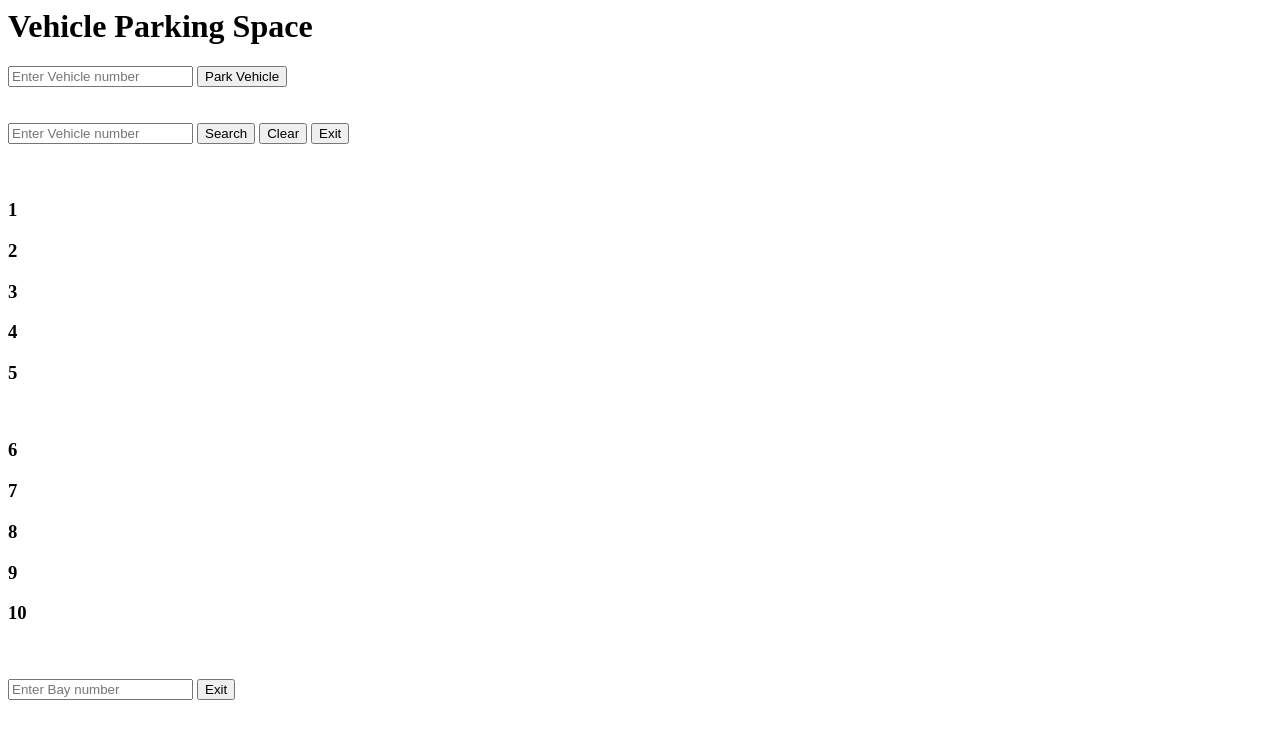
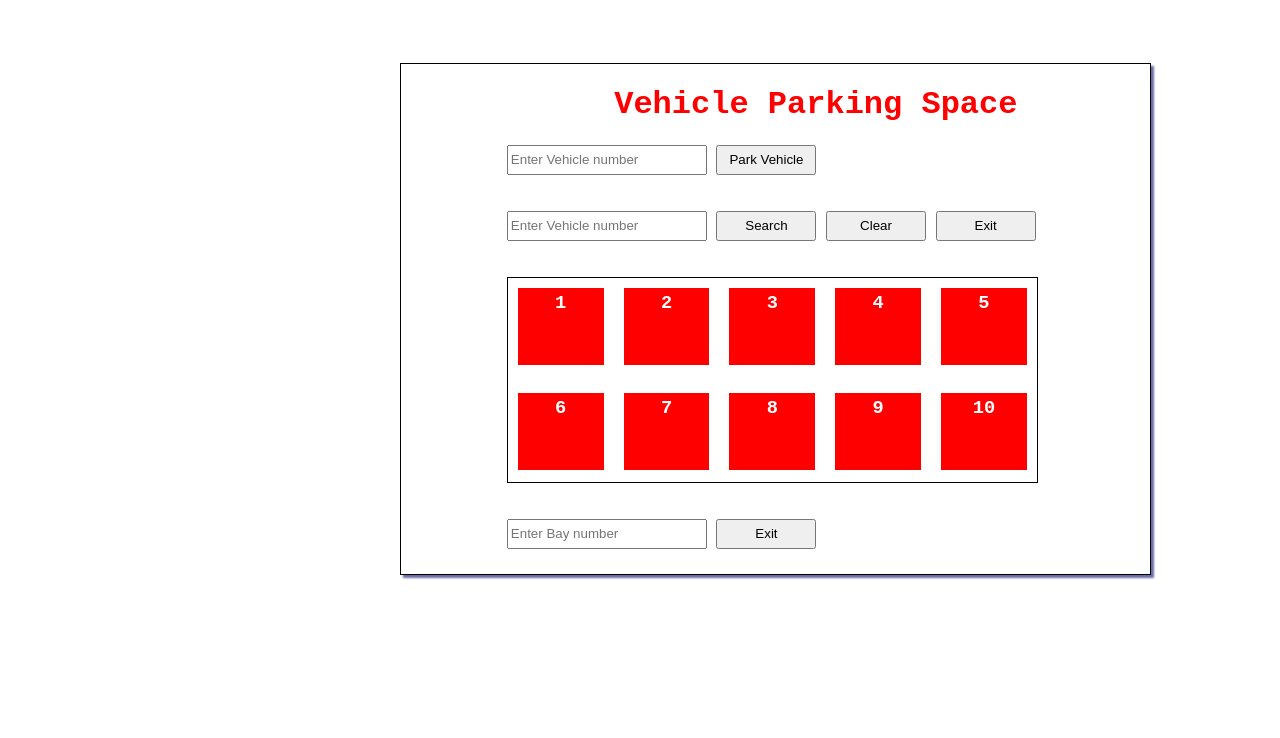
Before and after one commit to OviyaGraditC/parking_project, a plain HTML site: page index.html in a window 1280 px wide. Drawn offline with Linux system fonts and the light colour scheme.

Commit message:
Update index.html

```diff
--- a/index.html
+++ b/index.html
@@ -1,4 +1,4 @@
-<link rel="stylesheet" href="./parking_vehicle.css">
+<link rel="stylesheet" href="./index.css">
 
 <div class="container">
   <h1 class="heading">Vehicle Parking Space</h1>
```
